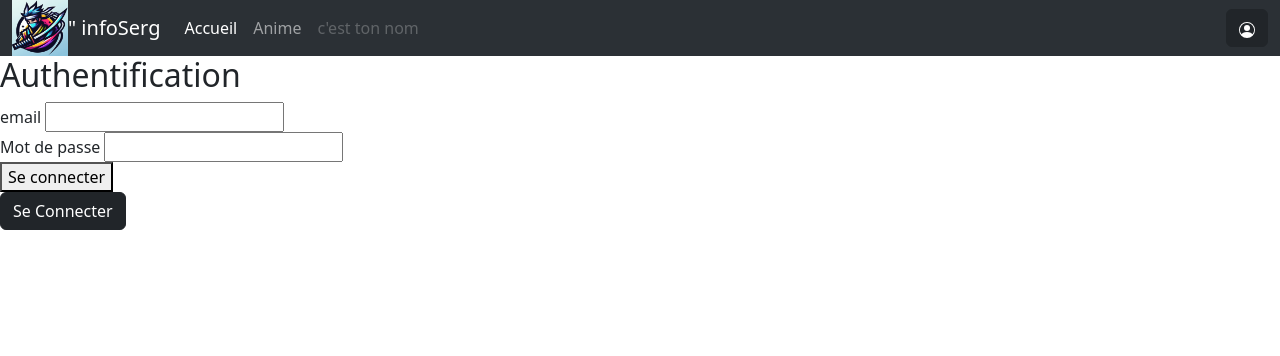
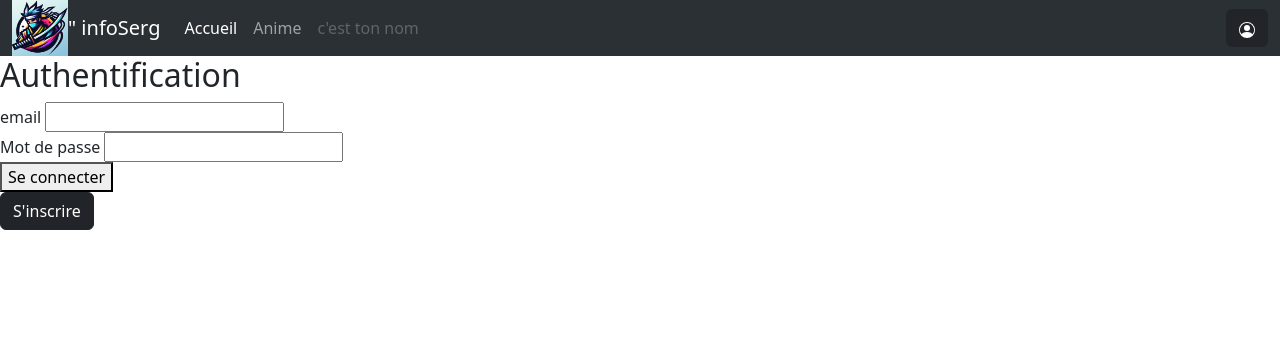
Before and after one commit to Sernny1369/TestEfrei, a PHP site: template projetphp/view/authentification.php in a window 1280 px wide. Shown: the top 356 px of the page. Run offline with PHP 8.4, Linux system fonts and the light colour scheme; the template is opened without the code that fills it, so the values that code supplies are empty.

Commit message:
Update authentification.php

```diff
--- a/projetphp/view/authentification.php
+++ b/projetphp/view/authentification.php
@@ -6,4 +6,4 @@
     <button>Se connecter</button>
 
 </form>
-<a class="btn btn-dark" href="index.php?page=inscription" role="button">Se Connecter</a>
+<a class="btn btn-dark" href="index.php?page=inscription" role="button">S'inscrire</a>
```
